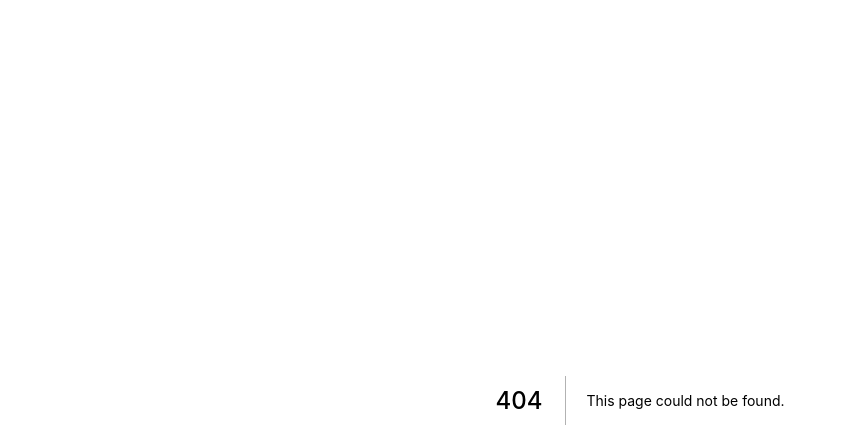
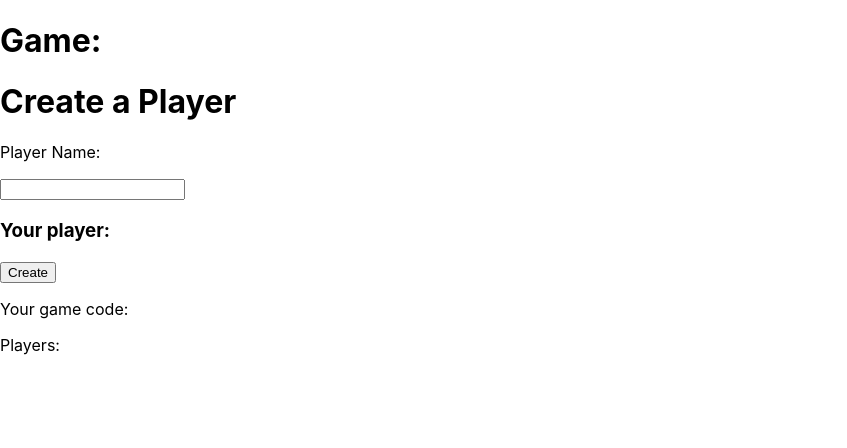
Before and after one commit to Clasc/planning_poker, a Next.js app in the folder planning-poker/: page /player in a window 1280 px wide. Before the commit this address had no page. Shown: the top 448 px of the page, without its empty margins (0-847 px from the left). Built offline with nearby package versions, Linux system fonts and the light colour scheme.

Commit message:
refetch users after add

```diff
--- a/planning-poker/components/CreateGame.tsx
+++ b/planning-poker/components/CreateGame.tsx
@@ -17,7 +17,7 @@ const CreateGame = () => {
             alert("something went wrong :(");
             return;
         }
-        router.push(`/game?id=${res.gameId}`);
+        router.push(`/player?gameId=${res.gameId}`);
     };
 
     return (
--- a/planning-poker/components/PlayerAdd.tsx
+++ b/planning-poker/components/PlayerAdd.tsx
@@ -2,7 +2,7 @@ import { useState } from "react";
 import { api } from "../lib/api";
 import { IPlayerResponse } from "../lib/Types/api";
 
-export function PlayerAdd(props: { gameId: string }) {
+export function PlayerAdd(props: { gameId: string, added: (player: string) => void }) {
     const [name, setName] = useState("");
 
     const changeName = ({ target }: React.ChangeEvent<HTMLInputElement>) => setName(target.value);
@@ -15,6 +15,7 @@ export function PlayerAdd(props: { gameId: string }) {
             console.error(res);
             return;
         }
+        props.added(name);
     };
 
     return (
--- a/planning-poker/pages/game/index.tsx
+++ b/planning-poker/pages/player/index.tsx
@@ -6,11 +6,11 @@ import { GameState } from "../../lib/GameState/GameState";
 import { IGameResponse } from "../../lib/Types/api";
 
 
-const Game = () => {
+const Player = () => {
     const router = useRouter();
+    const { gameId } = router.query as { gameId: string };
+
     const [game, setGame] = useState({} as GameState);
-
-    const { id: gameId } = router.query as { id: string };
 
     const fetchGame = async (gameId: string) => {
         const res = await api.get<IGameResponse>("/api/game/" + gameId);
@@ -26,14 +26,11 @@ const Game = () => {
         }
     }, [gameId]);
 
-
-
     const players = () => game?.users?.map(user => <li key={user}>{user}</li>) ?? [];
-
     return (
         <div>
             <h1>Game: {game?.name ?? ""}</h1>
-            <PlayerAdd gameId={gameId ?? ""}></PlayerAdd>
+            <PlayerAdd gameId={gameId ?? ""} added={() => fetchGame(gameId)}></PlayerAdd>
             <p>Your game code: {gameId}</p>
             <div>
                 Players:
@@ -47,4 +44,4 @@ const Game = () => {
 
 
 
-export default Game;
+export default Player;
```
